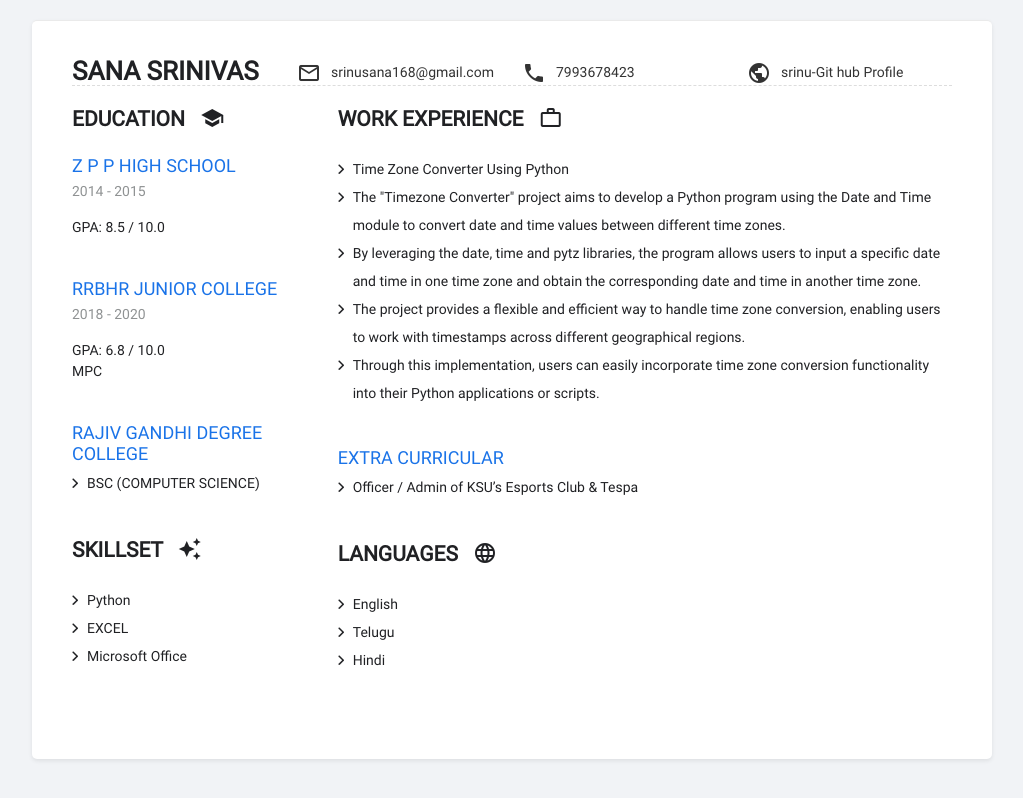
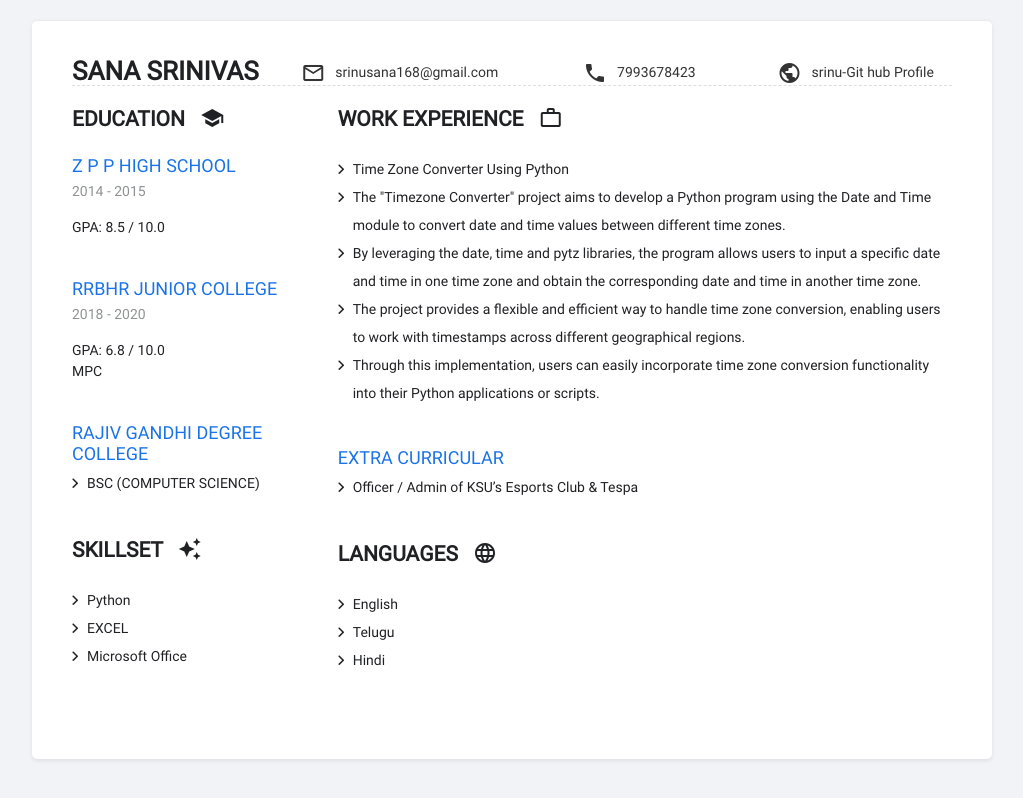
Before and after one commit to ssrinivas-brs/ssrinivas, a plain HTML site: page index.html in a window 1280 px wide. Shown: the whole page, without its empty margins (128-1151 px from the left). Drawn offline with Linux system fonts and the light colour scheme.

Commit message:
Update style.css

```diff
--- a/assets/styles/css/style.css
+++ b/assets/styles/css/style.css
@@ -119,7 +119,7 @@ ul li {
 
 header {
   display: grid;
-  grid-template-columns: 1fr 1fr 1fr 1fr;
+  grid-template-columns: 1.2fr 1.5fr 1fr 1fr;
   grid-gap: 20px;
   border-bottom: 1px dashed #ddd;
 
```
